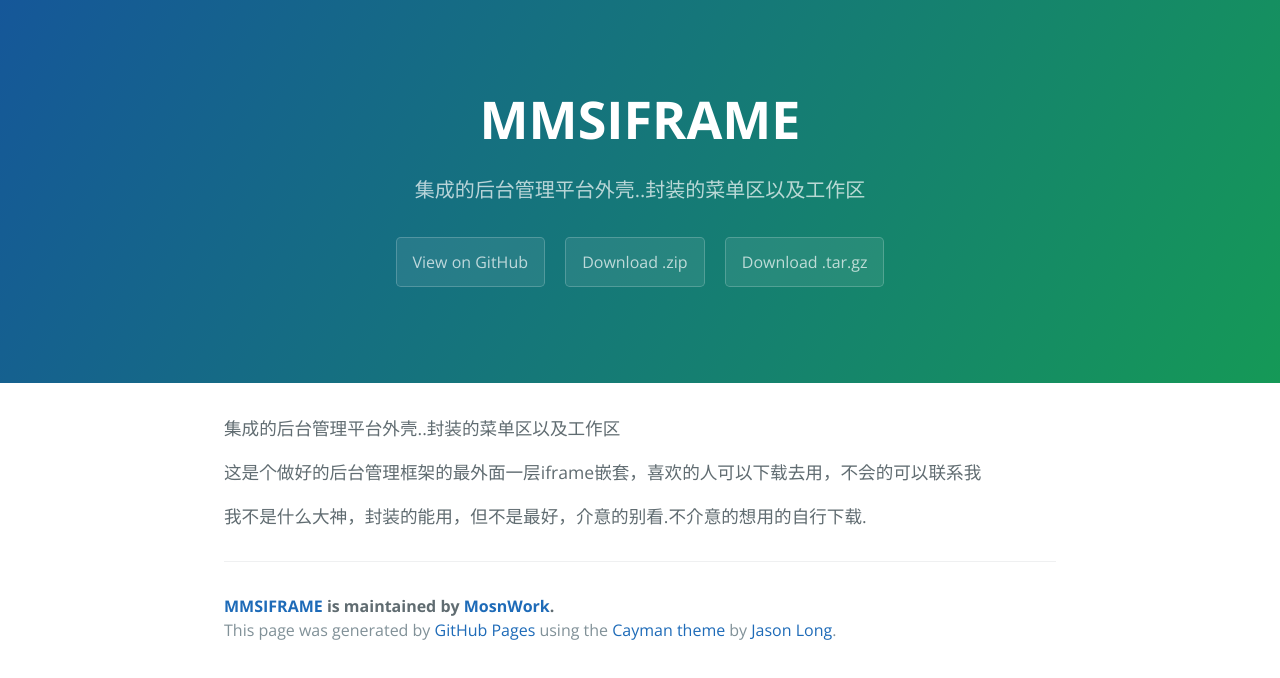
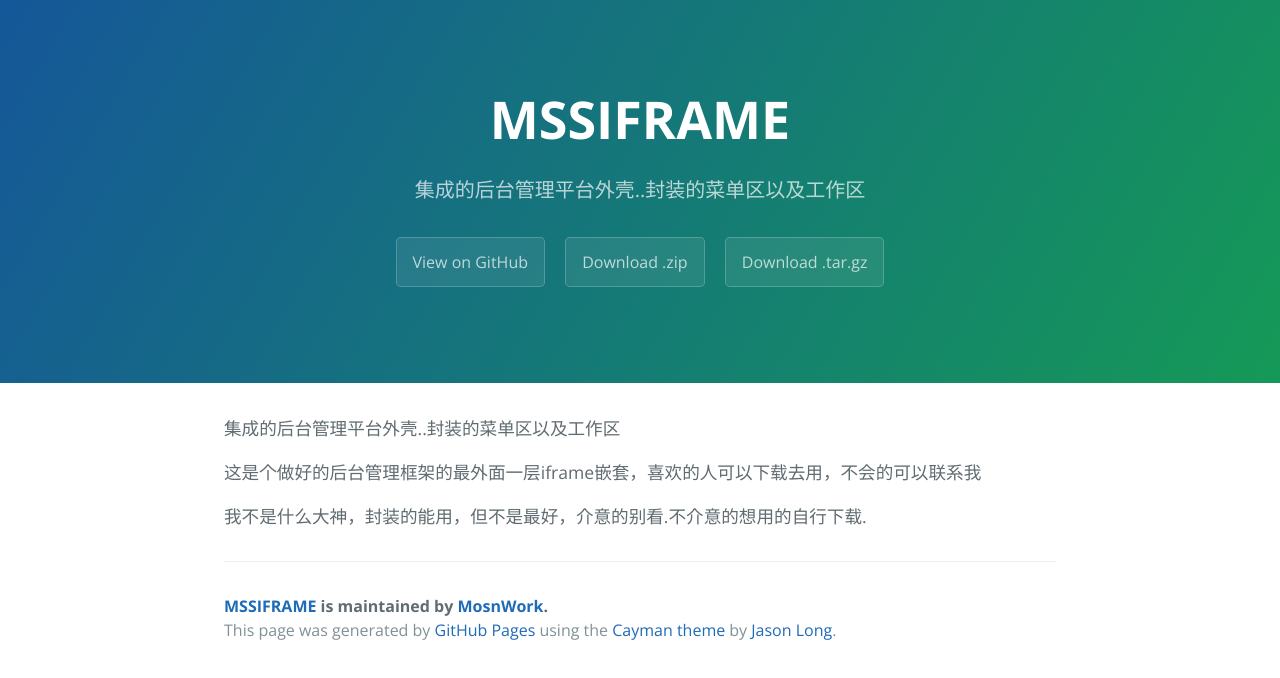
Before and after one commit to MosnWork/MSSIframe, a plain HTML site: page index.html in a window 1280 px wide. Drawn offline with nearby package versions, Linux system fonts and the light colour scheme.

```diff
--- a/index.html
+++ b/index.html
@@ -2,7 +2,7 @@
 <html lang="en-us">
   <head>
     <meta charset="UTF-8">
-    <title>MMSIFRAME by MosnWork</title>
+    <title>MSSIFRAME by MosnWork</title>
     <meta name="viewport" content="width=device-width, initial-scale=1">
     <link rel="stylesheet" type="text/css" href="stylesheets/normalize.css" media="screen">
     <link href='http://fonts.googleapis.com/css?family=Open+Sans:400,700' rel='stylesheet' type='text/css'>
@@ -11,7 +11,7 @@
   </head>
   <body>
     <section class="page-header">
-      <h1 class="project-name">MMSIFRAME</h1>
+      <h1 class="project-name">MSSIFRAME</h1>
       <h2 class="project-tagline">集成的后台管理平台外壳..封装的菜单区以及工作区</h2>
       <a href="https://github.com/MosnWork/MSSIframe" class="btn">View on GitHub</a>
       <a href="https://github.com/MosnWork/MSSIframe/zipball/master" class="btn">Download .zip</a>
@@ -26,7 +26,7 @@
 <p>我不是什么大神，封装的能用，但不是最好，介意的别看.不介意的想用的自行下载.</p>
 
       <footer class="site-footer">
-        <span class="site-footer-owner"><a href="https://github.com/MosnWork/MSSIframe">MMSIFRAME</a> is maintained by <a href="https://github.com/MosnWork">MosnWork</a>.</span>
+        <span class="site-footer-owner"><a href="https://github.com/MosnWork/MSSIframe">MSSIFRAME</a> is maintained by <a href="https://github.com/MosnWork">MosnWork</a>.</span>
 
         <span class="site-footer-credits">This page was generated by <a href="https://pages.github.com">GitHub Pages</a> using the <a href="https://github.com/jasonlong/cayman-theme">Cayman theme</a> by <a href="https://twitter.com/jasonlong">Jason Long</a>.</span>
       </footer>
--- a/params.json
+++ b/params.json
@@ -1 +1 @@
-{"name":"MMSIFRAME","tagline":"集成的后台管理平台外壳..封装的菜单区以及工作区","body":"\r\n集成的后台管理平台外壳..封装的菜单区以及工作区\r\n\r\n这是个做好的后台管理框架的最外面一层iframe嵌套，喜欢的人可以下载去用，不会的可以联系我\r\n\r\n我不是什么大神，封装的能用，但不是最好，介意的别看.不介意的想用的自行下载.","google":"","note":"Don't delete this file! It's used internally to help with page regeneration."}
+{"name":"MSSIFRAME","tagline":"集成的后台管理平台外壳..封装的菜单区以及工作区","body":"\r\n集成的后台管理平台外壳..封装的菜单区以及工作区\r\n\r\n这是个做好的后台管理框架的最外面一层iframe嵌套，喜欢的人可以下载去用，不会的可以联系我\r\n\r\n我不是什么大神，封装的能用，但不是最好，介意的别看.不介意的想用的自行下载.","google":"","note":"Don't delete this file! It's used internally to help with page regeneration."}
```
